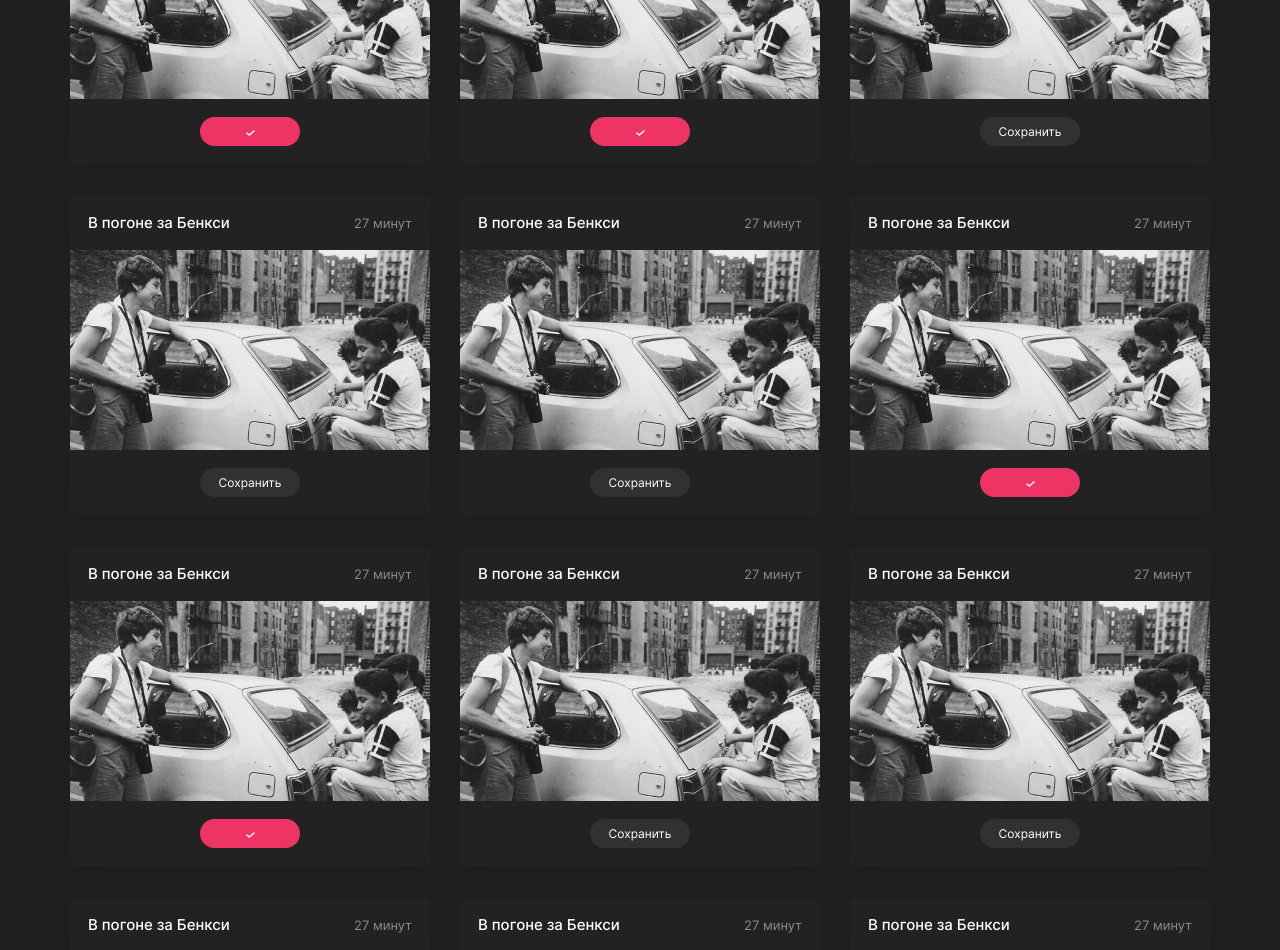
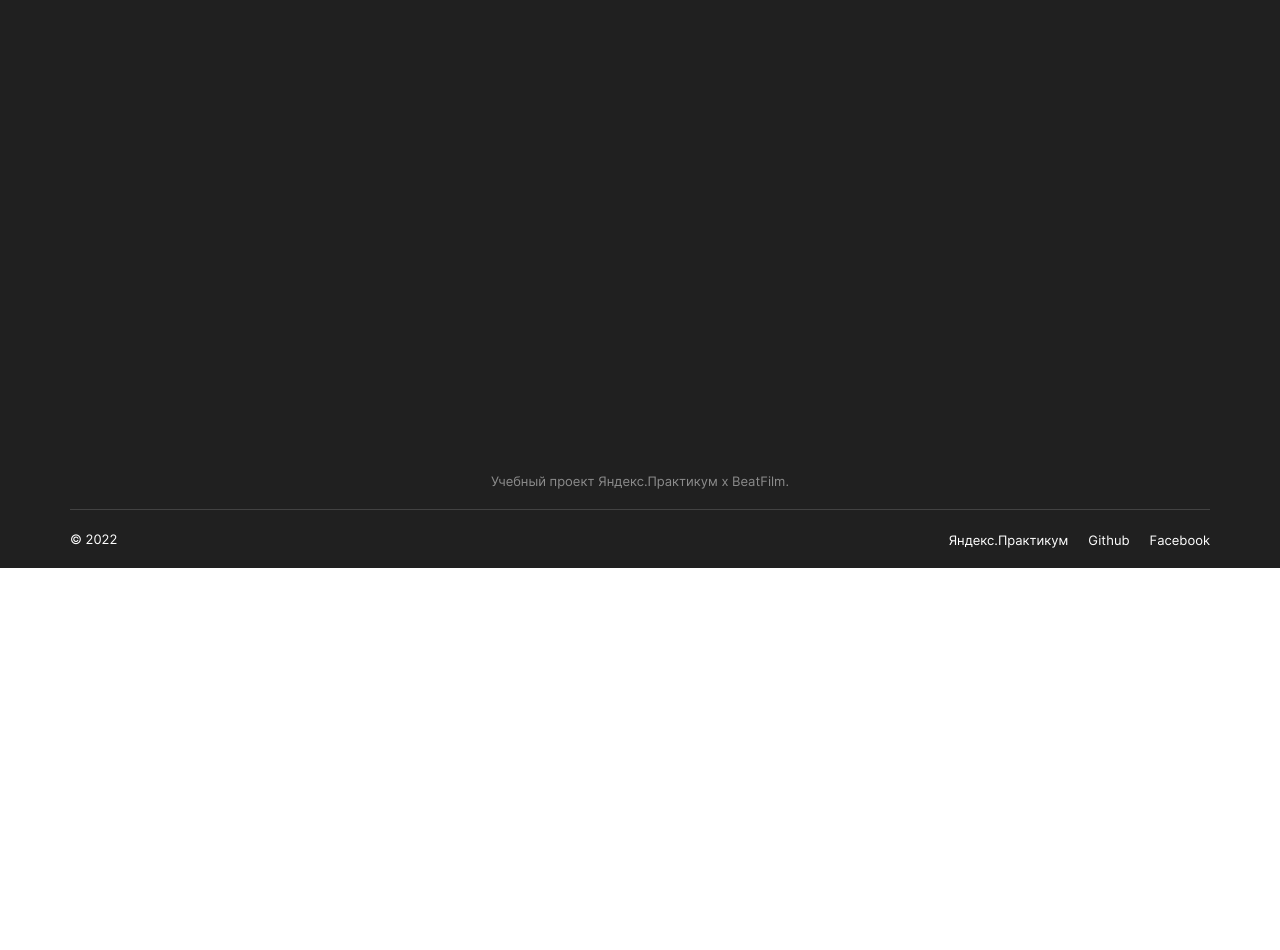
Before and after one commit to hideto13/movies-explorer-frontend, a React (Create React App) app: page /movies in a window 1280 px wide. Shown: the part 520-1470 px from the top of the page. After the commit the page ends 1088 px from the top, so only its background shows below. Built offline with nearby package versions, Linux system fonts and the light colour scheme.

Commit message:
View movies card from api

```diff
--- a/src/components/Movies/Movies.js
+++ b/src/components/Movies/Movies.js
@@ -1,18 +1,29 @@
+import React from "react";
 import Header from "../Header/Header";
 import SearchForm from "../SearchForm/SearchForm";
 import MoviesCardList from "../MoviesCardList/MoviesCardList";
 import MoviesCard from "../MoviesCard/MoviesCard";
 import Footer from "../Footer/Footer";
-import movieImg from "../../images/movie.jpg";
-import { getMovies } from "../../utils/api";
+import { getMovies } from "../../utils/MoviesApi";
 
 import "./Movies.css";
 
 function Movies() {
+  const initialMoviesCountMobile = 5;
+  const initialMoviesCountTablet = 8;
+  const initialMoviesCountDesktop = 12;
+
+  const moreMoviesCountMobile = 2;
+  const moreMoviesCountDesktop = 3;
+
+  const [movies, setMovies] = React.useState([]);
+  const [moviesCounter, setMoviesCounter] = React.useState(0);
+
   function handleSearchMovie(movie) {
     getMovies()
       .then((movies) => {
-        console.log(movies);
+        setMovies(movies);
+        setMoviesCounter(initialMoviesCountDesktop);
       })
       .catch((err) => console.log(err));
   }
@@ -20,85 +31,40 @@ function Movies() {
     <>
       <Header />
       <SearchForm onSearchMovie={handleSearchMovie} />
+
       <MoviesCardList>
+        <>
+          {movies
+            .slice(0, moviesCounter)
+            .map(({ id, nameRU, duration, image }) => (
               <MoviesCard
-          variant="success"
-          img={movieImg}
-          duration="27"
-          name="В погоне за Бенкси"
+                key={id}
+                variant="save"
+                img={`https://api.nomoreparties.co/${image.url}`}
+                duration={duration}
+                name={nameRU}
               />
-        <MoviesCard
-          variant="success"
-          img={movieImg}
-          duration="27"
-          name="В погоне за Бенкси"
-        />
-        <MoviesCard
-          variant="save"
-          img={movieImg}
-          duration="27"
-          name="В погоне за Бенкси"
-        />
-        <MoviesCard
-          variant="save"
-          img={movieImg}
-          duration="27"
-          name="В погоне за Бенкси"
-        />
-        <MoviesCard
-          variant="save"
-          img={movieImg}
-          duration="27"
-          name="В погоне за Бенкси"
-        />
-        <MoviesCard
-          variant="success"
-          img={movieImg}
-          duration="27"
-          name="В погоне за Бенкси"
-        />
-        <MoviesCard
-          variant="success"
-          img={movieImg}
-          duration="27"
-          name="В погоне за Бенкси"
-        />
-        <MoviesCard
-          variant="save"
-          img={movieImg}
-          duration="27"
-          name="В погоне за Бенкси"
-        />
-        <MoviesCard
-          variant="save"
-          img={movieImg}
-          duration="27"
-          name="В погоне за Бенкси"
-        />
-        <MoviesCard
-          variant="save"
-          img={movieImg}
-          duration="27"
-          name="В погоне за Бенкси"
-        />
-        <MoviesCard
-          variant="success"
-          img={movieImg}
-          duration="27"
-          name="В погоне за Бенкси"
-        />
-        <MoviesCard
-          variant="save"
-          img={movieImg}
-          duration="27"
-          name="В погоне за Бенкси"
-        />
+            ))}
+        </>
       </MoviesCardList>
+      {movies.length > 0 ? (
         <section className="more">
-        <button className="more__button" type="button">
+          <button
+            className="more__button"
+            type="button"
+            onClick={() => {
+              setMoviesCounter(
+                (prevState) => prevState + moreMoviesCountDesktop
+              );
+            }}
+          >
             Ещё
           </button>
         </section>
+      ) : (
+        <></>
+      )}
+
       <Footer />
     </>
   );
--- a/src/components/SavedMovies/SavedMovies.js
+++ b/src/components/SavedMovies/SavedMovies.js
@@ -3,7 +3,6 @@ import MoviesCardList from "../MoviesCardList/MoviesCardList";
 import MoviesCard from "../MoviesCard/MoviesCard";
 import SearchForm from "../SearchForm/SearchForm";
 import Footer from "../Footer/Footer";
-import movieImg from "../../images/movie.jpg";
 import "./SavedMovies.css";
 
 function SavedMovies() {
@@ -14,19 +13,19 @@ function SavedMovies() {
       <MoviesCardList>
         <MoviesCard
           variant="delete"
-          img={movieImg}
+          img={"movieImg"}
           duration="27"
           name="В погоне за Бенкси"
         />
         <MoviesCard
           variant="delete"
-          img={movieImg}
+          img={"movieImg"}
           duration="27"
           name="В погоне за Бенкси"
         />
         <MoviesCard
           variant="delete"
-          img={movieImg}
+          img={"movieImg"}
           duration="27"
           name="В погоне за Бенкси"
         />
--- a/src/utils/api.js
+++ b/src/utils/MoviesApi.js
@@ -1,4 +1,4 @@
-import { BASE_URL, SEARCH_MOVIES_URL } from "./constants";
+import { MOVIES_URL } from "./constants";
 
 function _getResponseData(res) {
   if (!res.ok) {
@@ -8,7 +8,7 @@ function _getResponseData(res) {
 }
 
 export const getMovies = () => {
-  return fetch(`${SEARCH_MOVIES_URL}`, {
+  return fetch(`${MOVIES_URL}`, {
     method: "GET",
     headers: {
       Accept: "application/json",
--- a/src/utils/constants.js
+++ b/src/utils/constants.js
@@ -1,2 +1,2 @@
-export const BASE_URL = "https://api.tkozlova-diplom.nomoredomains.xyz";
-export const SEARCH_MOVIES_URL = "https://api.nomoreparties.co/beatfilm-movies";
+export const MAIN_URL = "https://api.tkozlova-diplom.nomoredomains.xyz";
+export const MOVIES_URL = "https://api.nomoreparties.co/beatfilm-movies";
```
Also changed, not shown: src/utils/MainApi.js (added, +8 -0 lines), src/images/movie.jpg (deleted). Lines whose indentation alone changed are shown as unchanged.
